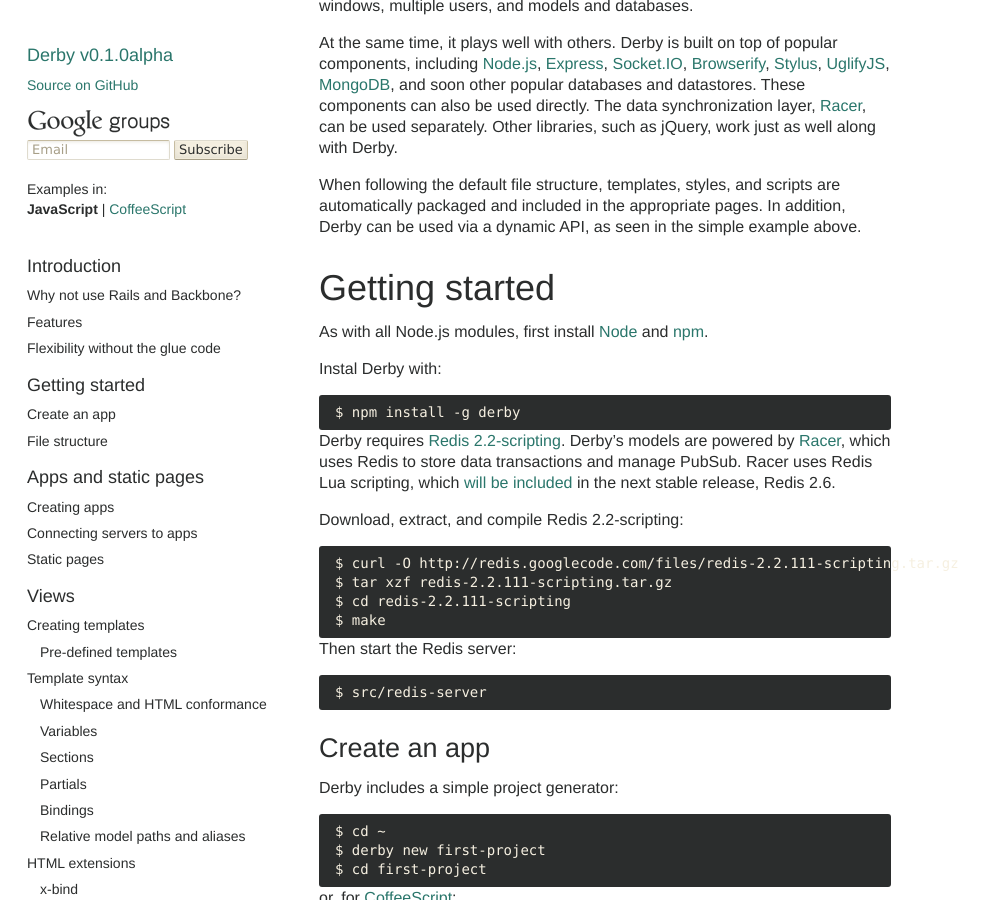
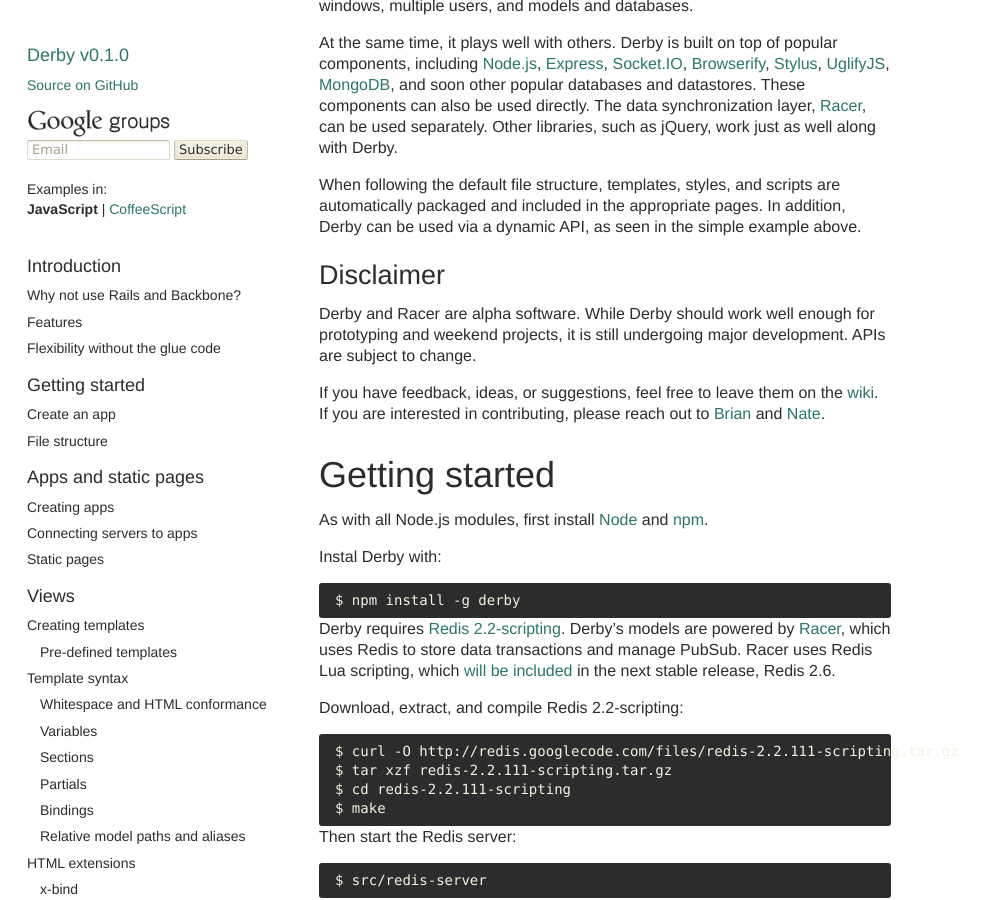
Before and after one commit to derbyjs/derby, a Jekyll site: the page built from index.md, in a window 1280 px wide and 900 px high, scrolled down 3191 px. Shown: the whole window, without its empty margins (0-993 px from the left). Built offline with Jekyll 4.4.1, drawn with Linux system fonts in a browser that asks for light colours.

Commit message:
disclaimer

```diff
--- a/index.md
+++ b/index.md
@@ -1,6 +1,6 @@
 ---
 layout: default
-version: 0.1.0alpha
+version: 0.1.0
 headers:
   - text: Introduction
     type: h1
@@ -206,6 +206,12 @@ Derby eliminates the tedium of wiring together a server, server templating engin
 At the same time, it plays well with others. Derby is built on top of popular components, including [Node.js](http://nodejs.org/), [Express](http://expressjs.com/), [Socket.IO](http://socket.io/), [Browserify](https://github.com/substack/node-browserify), [Stylus](http://learnboost.github.com/stylus/docs/iteration.html), [UglifyJS](https://github.com/mishoo/UglifyJS), [MongoDB](http://www.mongodb.org/), and soon other popular databases and datastores. These components can also be used directly. The data synchronization layer, [Racer](http://racerjs.com/), can be used separately. Other libraries, such as jQuery, work just as well along with Derby.
 
 When following the default file structure, templates, styles, and scripts are automatically packaged and included in the appropriate pages. In addition, Derby can be used via a dynamic API, as seen in the simple example above.
+
+## Disclaimer
+
+Derby and Racer are alpha software. While Derby should work well enough for prototyping and weekend projects, it is still undergoing major development. APIs are subject to change.
+
+If you have feedback, ideas, or suggestions, feel free to leave them on the [wiki](https://github.com/codeparty/derby/wiki). If you are interested in contributing, please reach out to [Brian](https://github.com/bnoguchi) and [Nate](https://github.com/nateps).
 
 # Getting started
 
```
